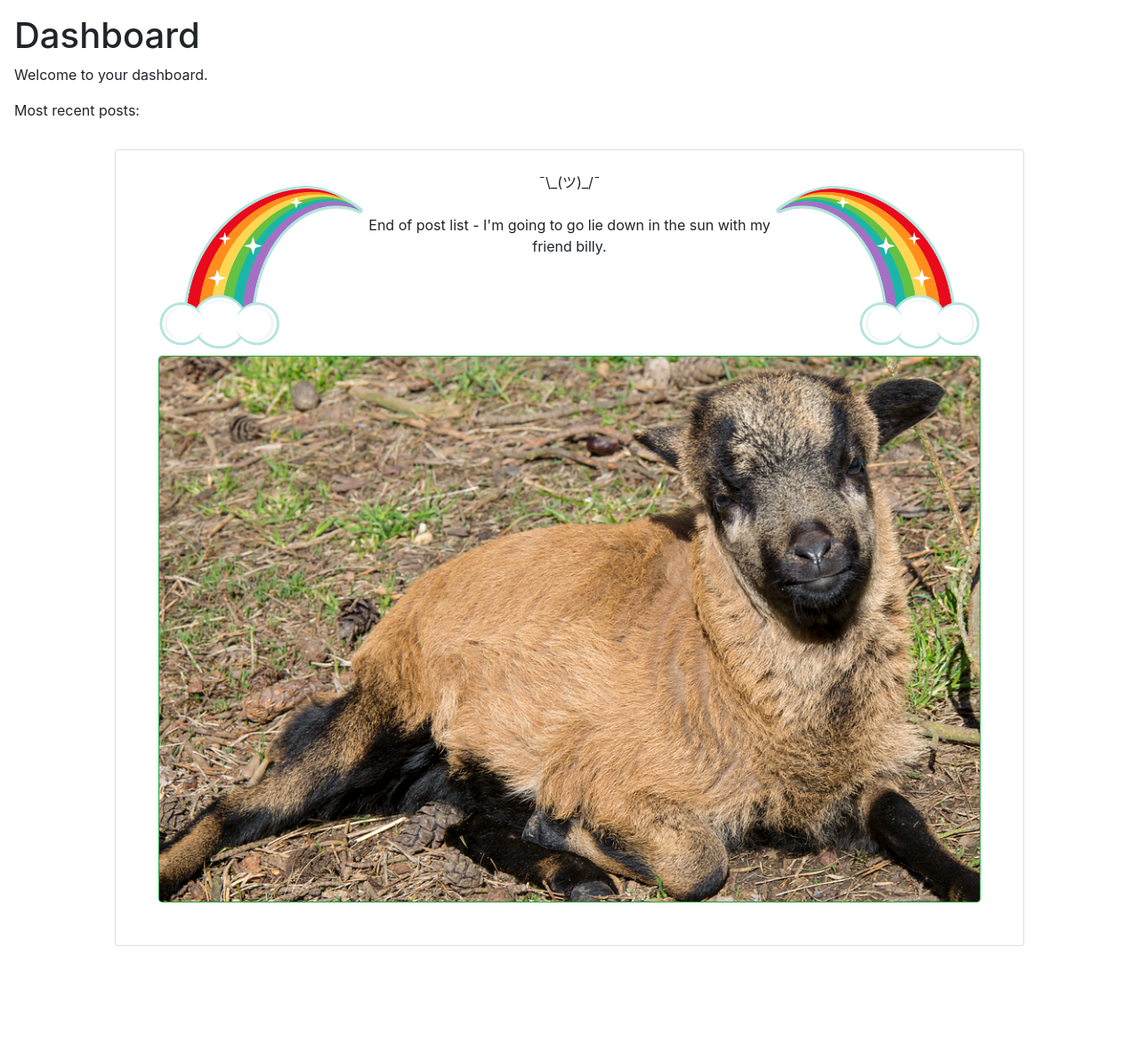
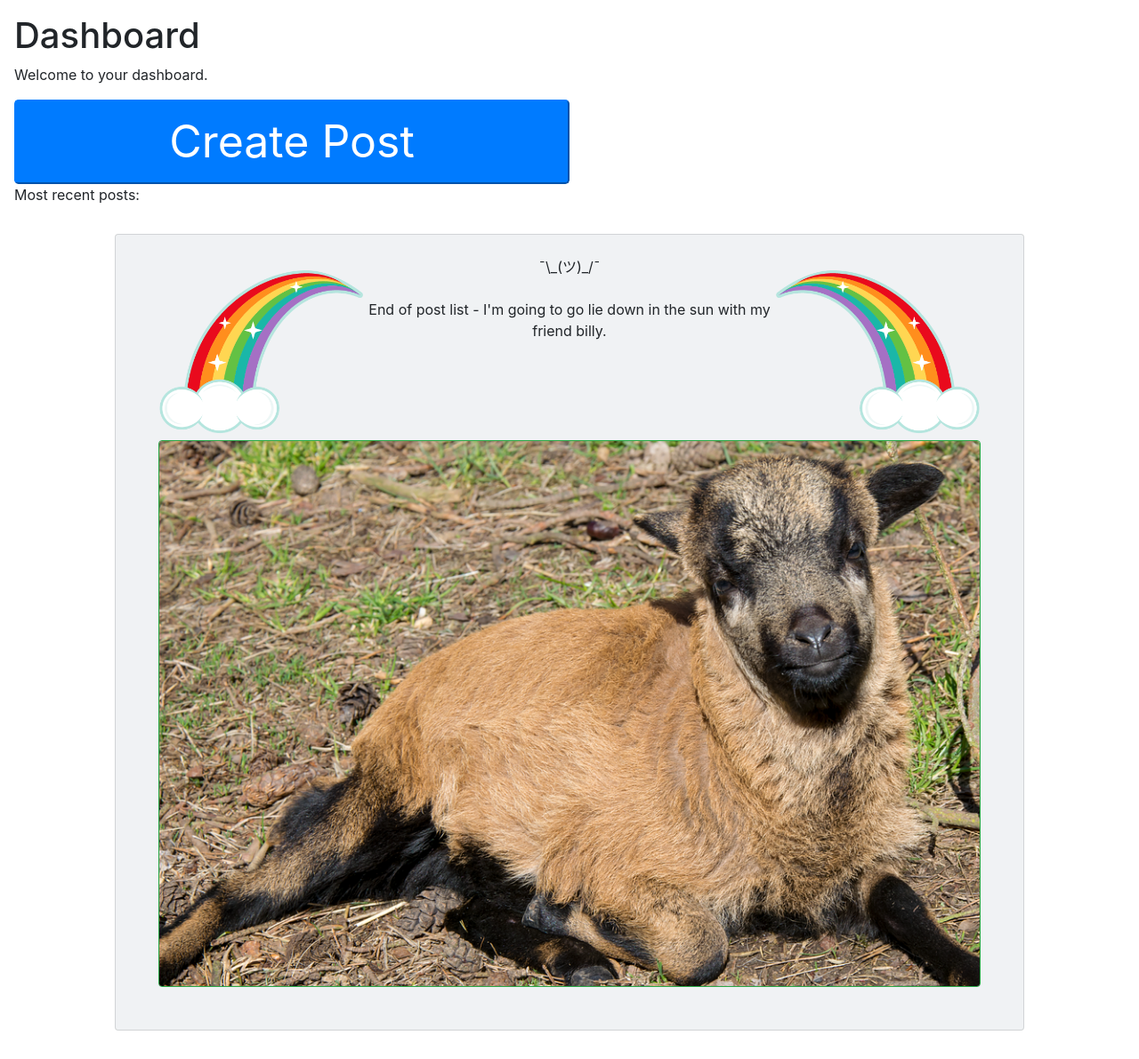
Before and after one commit to mbeche/imtwitter-django-app, a Django app: template IMTwitter/imtweet/templates/dashboard.html in a window 1280 px wide. Shown: the whole page at 89% size. Before the commit the page ends 1064 px from the top, so only its background shows below. Run offline with Django 3.2, Linux system fonts and the light colour scheme; the template is opened without the code that fills it, so the values that code supplies are empty; some libraries are stand-ins or nearby versions.

Commit message:
Being Spring 5b: Posting from dashboard now functional

```diff
--- a/IMTwitter/IMTweet/urls.py
+++ b/IMTwitter/IMTweet/urls.py
@@ -6,6 +6,7 @@ urlpatterns = [
     path('', TemplateView.as_view(template_name='home.html'), name='home'),
     path('dashboard/', views.dashboard , name='dashboard'),
     re_path(r'^post_comment_on_(?P<pk>\d+)/?', views.add_comment_to_post , name='add_comment_to_post'),
+    path('addpost/', views.add_post, name='add_post')
     # path('dashboard/', views.post_list , name='post_list'),
     # path('', views.index, name='index'),
 ]
--- a/IMTwitter/imtweet/templates/dashboard.html
+++ b/IMTwitter/imtweet/templates/dashboard.html
@@ -7,19 +7,19 @@
 
   <h1>Dashboard</h1>
   <p>Welcome to your dashboard.</p>
+  <a href="{% url 'add_post' %}" style="height: 150px;"><button class="w-50 h-100 center btn-lg btn-primary" style="font-size: 50px;">Create Post</button></a>
   <p>Most recent posts:</p>
   <div class="row justify-content-center">
-    <div class="card p-0 m-3" style="width: 80%;">
+    <div class="card p-0 m-3" style="width: 80%; background-color:#f0f2f4;">
   {% for post in posts %}
       <div class="card-body">
         <h5 class="card-title">Posted by <strong>{{ post.user }}</strong> <span class="font-italic small mb-2 text-muted">on {{ post.pud_date }}</span></h5>
         <p class="card-text">{{ post.post_text }}</p>
       </div>
-
       <div class="row justify-content-center">
-      <a class="btn btn-default" href="{% url 'add_comment_to_post' pk=post.pk %}">Add comment</a>
+        <a href="{% url 'add_comment_to_post' pk=post.pk %}"><button class="center btn btn-primary">Add comment</button></a>
       {% for comment in post.comment_set.all %}
-        <div class="card p-0 m-3" style="width: 80%;">
+        <div class="card p-0 m-3" style="width: 80%; background-color:#F8F9FA;">
           <div class="card-body">
             <h5 class="card-title">Reply by <strong>{{ comment.user }}</strong> <span class="font-italic small mb-2 text-muted">on {{ comment.pub_date }}</span></h5>
             <p class="card-text">{{ comment.comment_text }}</p>
@@ -33,7 +33,7 @@
   <div class="pl-5 pr-5 pb-5 pt-0">
     <div class="p-0 .text-nowrap" style="white-space: nowrap;">
       <div class="d.inline-block w-25 float-left">
-        <img class="img-fluid d.inline-block p-0" src="{% static "rainbow-left.png" %}" alt="raindow">
+        <img class="img-fluid d.inline-block p-0" style="transform: scaleX(-1)" src="{% static "rainbow-right.png" %}" alt="raindow">
       </div>
       <div class="float-left text-center w-50 p-0" style="white-space: normal;"><br>¯\_(ツ)_/¯<br><br>End of post list - I'm going to go lie down in the sun with my friend billy.</div>
       <div class="d.inline-block w-25 p-0 float-right">
--- a/Progress/Day3-1.html
+++ b/Progress/Day3-1.html
@@ -1,4 +1,4 @@
-<h1>Day 3: Elaborating the Model</h1>
+<h1>Day 3: Setting up forms and expanding views/templates</h1>
 <em>April 30, 2018 at 3:45pm</em>
 
 <p>After spending time yesterday working through part of that project on Lynda, I've decided to move back to my primary project to see if I can work my way through including users in my model. Becuase I'm moving into uncharted teritory for myself, I will be doing more code exploration and less blogging - so my updates might get fewer in between.</p>
@@ -40,7 +40,6 @@
     <li>Dashboard.html contains: <code>{% for comment in post.comment_set.all %}</code></li>
   </ol>
   I'm not certain yet how "comment_set" works and why I put the <code>all()</code> in the view but drop the parenthesis for the template with <code>all</code>.
-  <li>Did some styling on the dashboard.</li>
   <li>Creating <code>forms.py</code> file in <code>imtweet</code> to allow users to leave posts or comments. </li>
   <li>I used this <code><a href="https://tutorial-extensions.djangogirls.org/en/homework_create_more_models/"></a>Django Girls Advanced Tutorial</code> to help me piece through making a form to create a comment. It took a while because I had to back track through her normal tutorial to check out the model she created. I also had to import some shortcut functions like <code>get_object_or_404()</code> and <code>redirect()</code>, as well as change some values - like the redirect back to the dashboard. I had to load a regular expression path for the comment link.</li>
   <li>I really would like it if I could have forms inline and then the page automatically update with comments, but this would involve more complex form work and the use of AJAX. I will try to add this in once I get all the other components set up.</li>
```
Also changed, not shown: IMTwitter/IMTweet/views.py (+14 -0 lines), IMTwitter/imtweet/templates/add_post.html (added, +9 -0 lines), Progress/Day4-1.html (added, +24 -0 lines).
